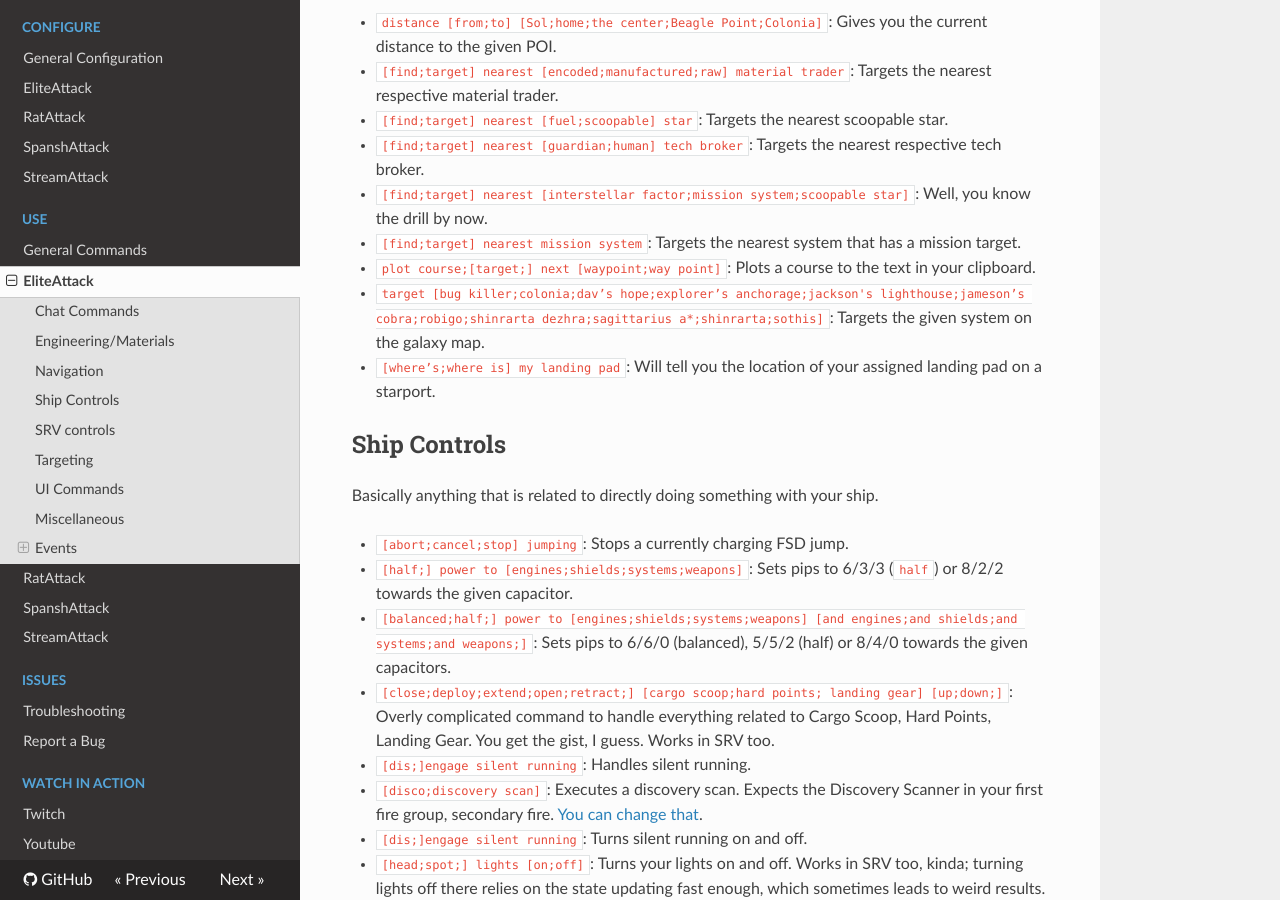
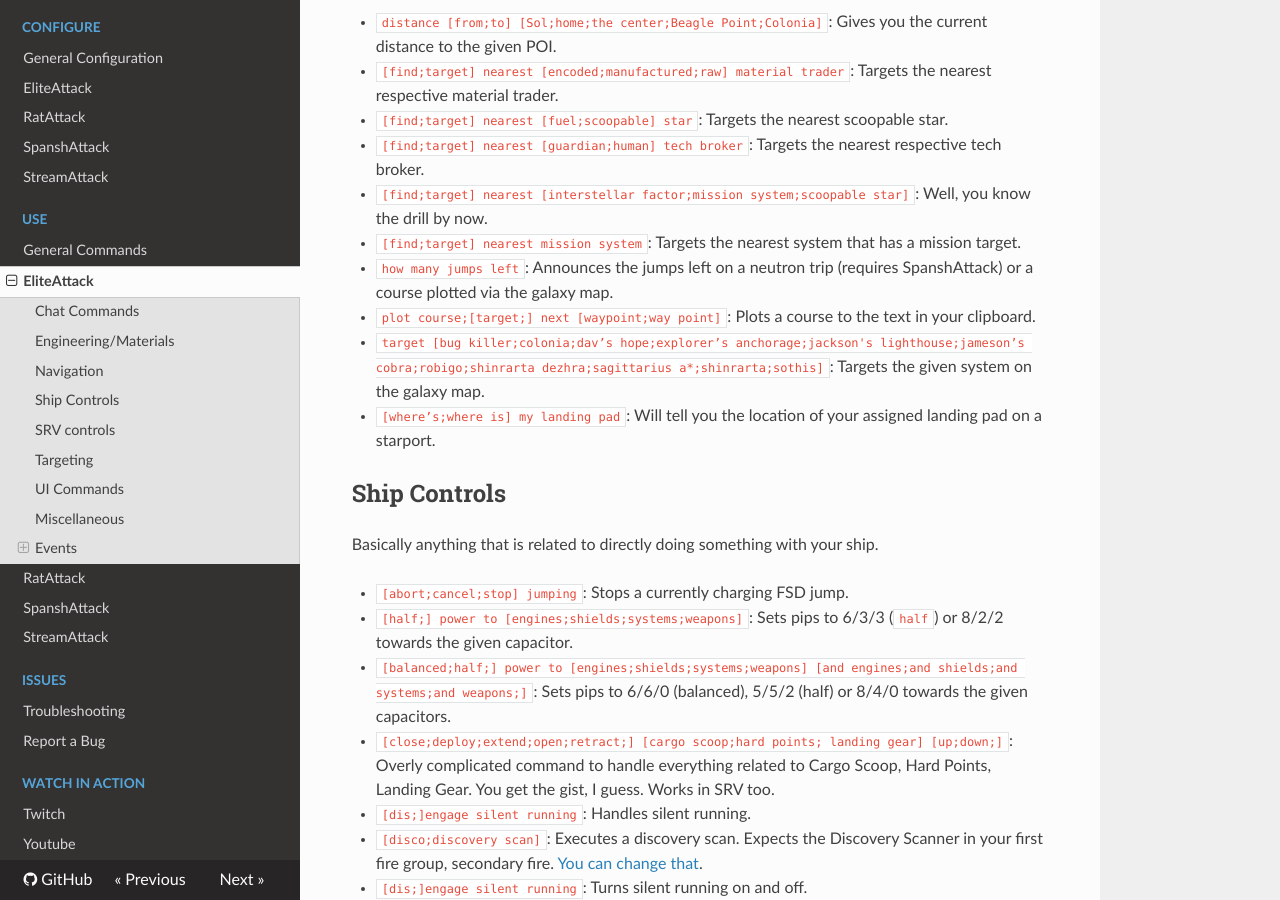
Before and after one commit to alterNERDtive/VoiceAttack-profiles, an MkDocs documentation site: the page built from docs/EliteAttack.md, in a window 1280 px wide and 900 px high, scrolled down 1067 px. Built offline with MkDocs 1.6.1, drawn with Linux system fonts in a browser that asks for light colours; nearby versions of some CDN libraries.

Commit message:
EliteAttack: `how many jumps left` command

```diff
--- a/docs/EliteAttack.md
+++ b/docs/EliteAttack.md
@@ -51,6 +51,8 @@
   Well, you know the drill by now.
 * `[find;target] nearest mission system`: Targets the nearest system that has a
   mission target.
+* `how many jumps left`: Announces the jumps left on a neutron trip (requires
+  SpanshAttack) or a course plotted via the galaxy map.
 * `plot course;[target;] next [waypoint;way point]`: Plots a course to the text
   in your clipboard.
 * `target [bug killer;colonia;dav’s hope;explorer’s anchorage;jackson's lighthouse;jameson’s cobra;robigo;shinrarta dezhra;sagittarius a*;shinrarta;sothis]`:
```
Also changed, not shown: CHANGELOG.md (+6 -1 lines), 4 other files.
